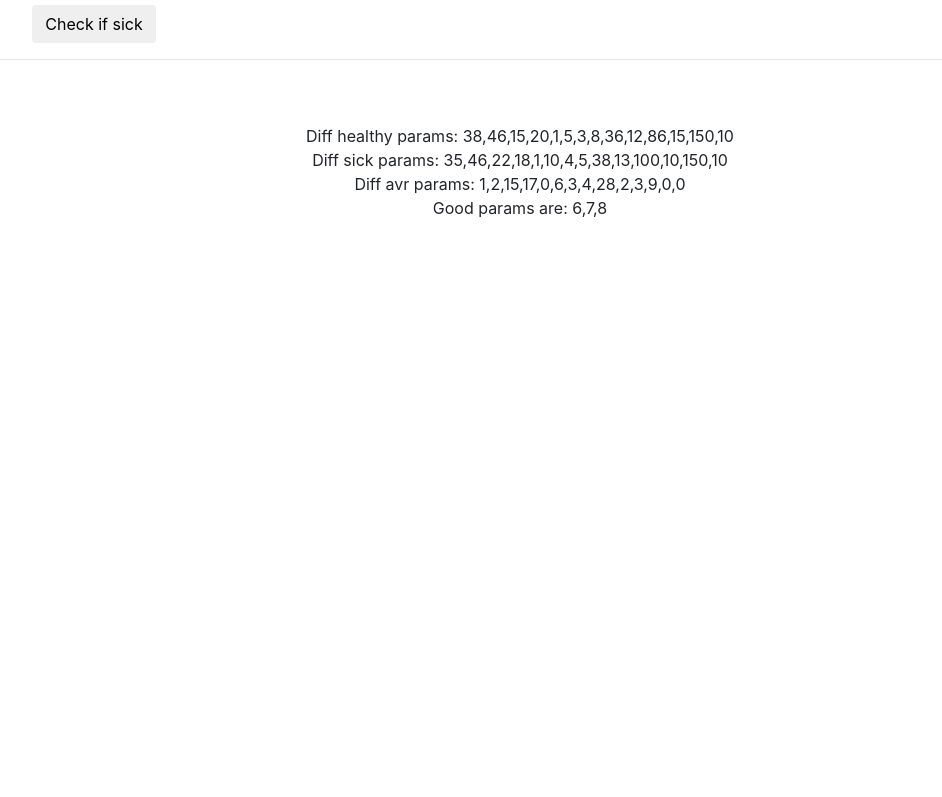
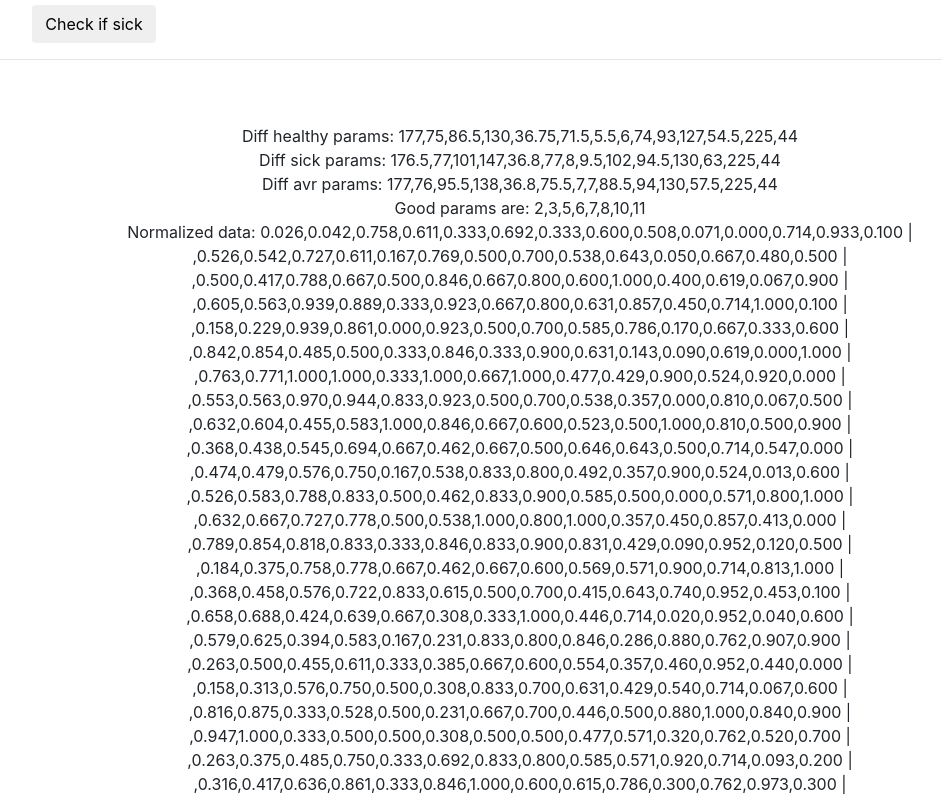
Before and after one commit to kapicaai/expert-system-lab, a React (Create React App) app: page / in a window 1280 px wide. Shown: the part 1620-2417 px from the top of the page, without its empty margins (120-1062 px from the left). Before the commit the page ends 1904 px from the top, so only its background shows below. Built offline with nearby package versions, Linux system fonts and the light colour scheme.

Commit message:
data normalization

```diff
--- a/src/components/pattern-recognition.js
+++ b/src/components/pattern-recognition.js
@@ -5,22 +5,36 @@ import { minMaxAvrCounter, diffCouter } from '../pattern-recognition';
 import { Col, Row } from 'react-bootstrap';
 
 class PatternRecognition extends Component {
-  goodParams = (avrParamsHealthy, avrParamsSick, diffAvrParams) => {
+  goodParams = (avrParamsHealthy, avrParamsSick, rawAvrParams) => {
     let goodParams = [];
-    for (let index = 0; index < diffAvrParams.length; index++) {
-      if (
-        avrParamsHealthy[index] >= avrParamsSick[index] &&
-        diffAvrParams[index] >= avrParamsHealthy * 0.15
-      ) {
+    for (let index = 0; index < rawAvrParams.length; index++) {
+      if (Math.abs(avrParamsHealthy[index] - rawAvrParams[index]) > 1) {
         goodParams.push(index);
-      } else if (
-        avrParamsHealthy[index] < avrParamsSick[index] &&
-        diffAvrParams[index] >= avrParamsSick[index] * 0.15
-      ) {
+      } else if (Math.abs(avrParamsSick[index] - rawAvrParams[index]) > 1) {
         goodParams.push(index);
       }
     }
     return goodParams;
+  };
+
+  dataNormalization = data => {
+    let normalizedData = [];
+    const minParamsArray = [...minMaxAvrCounter(data).minParamsArray];
+    const maxParamsArray = [...minMaxAvrCounter(data).maxParamsArray];
+
+    console.log(data[0][0] - minParamsArray[0]);
+
+    for (let caseIndex = 0; caseIndex < data.length; caseIndex++) {
+      normalizedData[caseIndex] = [];
+      for (let propIndex = 0; propIndex < data[caseIndex].length; propIndex++) {
+        normalizedData[caseIndex][propIndex] = Math.abs(
+          (data[caseIndex][propIndex] - minParamsArray[propIndex]) /
+            (maxParamsArray[propIndex] - minParamsArray[propIndex])
+        ).toFixed(3);
+      }
+    }
+
+    return normalizedData;
   };
 
   render() {
@@ -48,7 +62,7 @@ class PatternRecognition extends Component {
         </Col> */}
         <Col md={12}>
           {'Diff healthy params: ' +
-            minMaxAvrCounter(data.healthy).diffParamsArray.toString()}
+            minMaxAvrCounter(data.healthy).averageParamsArray.toString()}
         </Col>
 
         {/* <Col md={6}>
@@ -57,14 +71,11 @@ class PatternRecognition extends Component {
         </Col> */}
         <Col md={12}>
           {'Diff sick params: ' +
-            minMaxAvrCounter(data.sick).diffParamsArray.toString()}
+            minMaxAvrCounter(data.sick).averageParamsArray.toString()}
         </Col>
         <Col md={12}>
           {'Diff avr params: ' +
-            diffCouter(
-              minMaxAvrCounter(data.sick).averageParamsArray,
-              minMaxAvrCounter(data.healthy).averageParamsArray
-            ).toString()}
+            minMaxAvrCounter(rawData).averageParamsArray.toString()}
         </Col>
 
         <Col md={12}>
@@ -72,11 +83,12 @@ class PatternRecognition extends Component {
             this.goodParams(
               minMaxAvrCounter(data.healthy).averageParamsArray,
               minMaxAvrCounter(data.sick).averageParamsArray,
-              diffCouter(
-                minMaxAvrCounter(data.sick).averageParamsArray,
-                minMaxAvrCounter(data.healthy).averageParamsArray
-              )
+              minMaxAvrCounter(rawData).averageParamsArray
             ).toString()}
+        </Col>
+        <Col md={12}>
+          {'Normalized data: ' +
+            this.dataNormalization(rawData).map(it => it.toString() + ' | ')}
         </Col>
       </Row>
     );
--- a/src/pattern-recognition.js
+++ b/src/pattern-recognition.js
@@ -13,12 +13,12 @@ export function minMaxAvrCounter(trainingData) {
 
     //находим и добавляем в масссив максимальное значение текущего параметра
     let maxParamValue = Math.max(...allParamsValues);
-    console.log(`max param ${paramsIndex} : ${maxParamValue}`);
+    // console.log(`max param ${paramsIndex} : ${maxParamValue}`);
     maxParamsArray.push(maxParamValue);
 
     //находим и добавляем в масссив минимальное значение текущего параметра
     let minParamValue = Math.min(...allParamsValues);
-    console.log(`min param ${paramsIndex} : ${minParamValue}`);
+    // console.log(`min param ${paramsIndex} : ${minParamValue}`);
     minParamsArray.push(minParamValue);
   }
 
```
